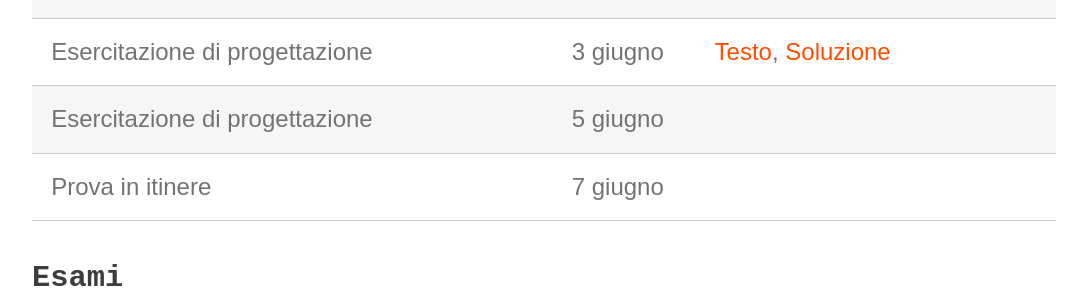
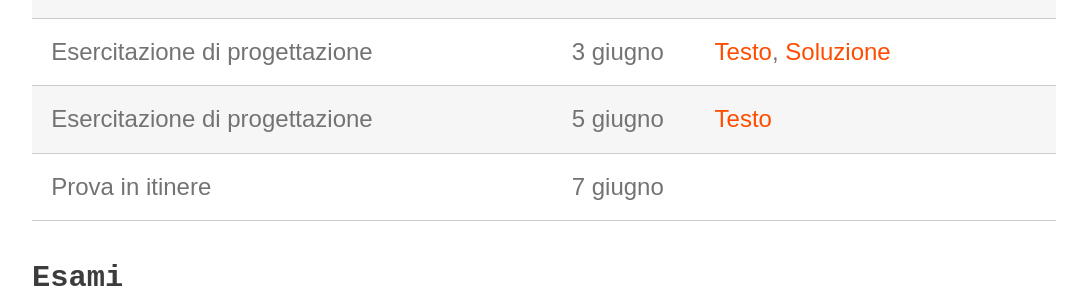
Before and after one commit to perceivelab/db-fo-24, a Jekyll site: the page built from index.md, in a window 1280 px wide and 900 px high, scrolled down 2179 px. Shown: the part 155-455 px from the top of the window, without its empty margins (96-1183 px from the left). Built offline with Jekyll 4.4.1, drawn with Linux system fonts in a browser that asks for light colours.

Commit message:
Update index.md

```diff
--- a/index.md
+++ b/index.md
@@ -43,7 +43,7 @@ Il programma delle lezioni è provvisorio e può subire variazioni.
 | Esercitazione di progettazione            | 22 maggio | [Testo](https://studentiunict-my.sharepoint.com/:b:/g/personal/simone_palazzo_unict_it/EaARkPnuMd1Fr7SzJykDeToB2hD5ZP9yfeYaDZkeoUgqOQ?e=oV6yZP), [Soluzione](https://studentiunict-my.sharepoint.com/:b:/g/personal/simone_palazzo_unict_it/ERMdLpjVHMtDo1dmKiASZ58BE4EY2VN08LQfKQ-qeuOBZg?e=uEZTKu) |
 | Esercitazione di progettazione            | 29 maggio | [Testo 1](https://studentiunict-my.sharepoint.com/:b:/g/personal/simone_palazzo_unict_it/ERsTK5qeLzlLiaMtKZW-_dYBh4qkZXOgX1ftFCqp99gRiw?e=nydfAJ), [Testo 2](https://studentiunict-my.sharepoint.com/:b:/g/personal/simone_palazzo_unict_it/EeDtGCJYqCxEhNhQv4cLK8wB2QFrqgWB1quP0jy_lhVO7w?e=Pa1W05) |
 | Esercitazione di progettazione                                     | 3 giugno | [Testo](https://tinyurl.com/exsubtext), [Soluzione](https://tinyurl.com/eximmsol) |
-| Esercitazione di progettazione                       | 5 giugno |
+| Esercitazione di progettazione                       | 5 giugno | [Testo](https://studentiunict-my.sharepoint.com/:b:/g/personal/simone_palazzo_unict_it/EY31jBS0IAtAuZeUFeUte78Binx6214hTz0uHlvtW8NaNQ?e=QCnr93) |
 | Prova in itinere                          | 7 giugno |
 
 #### Esami
```
